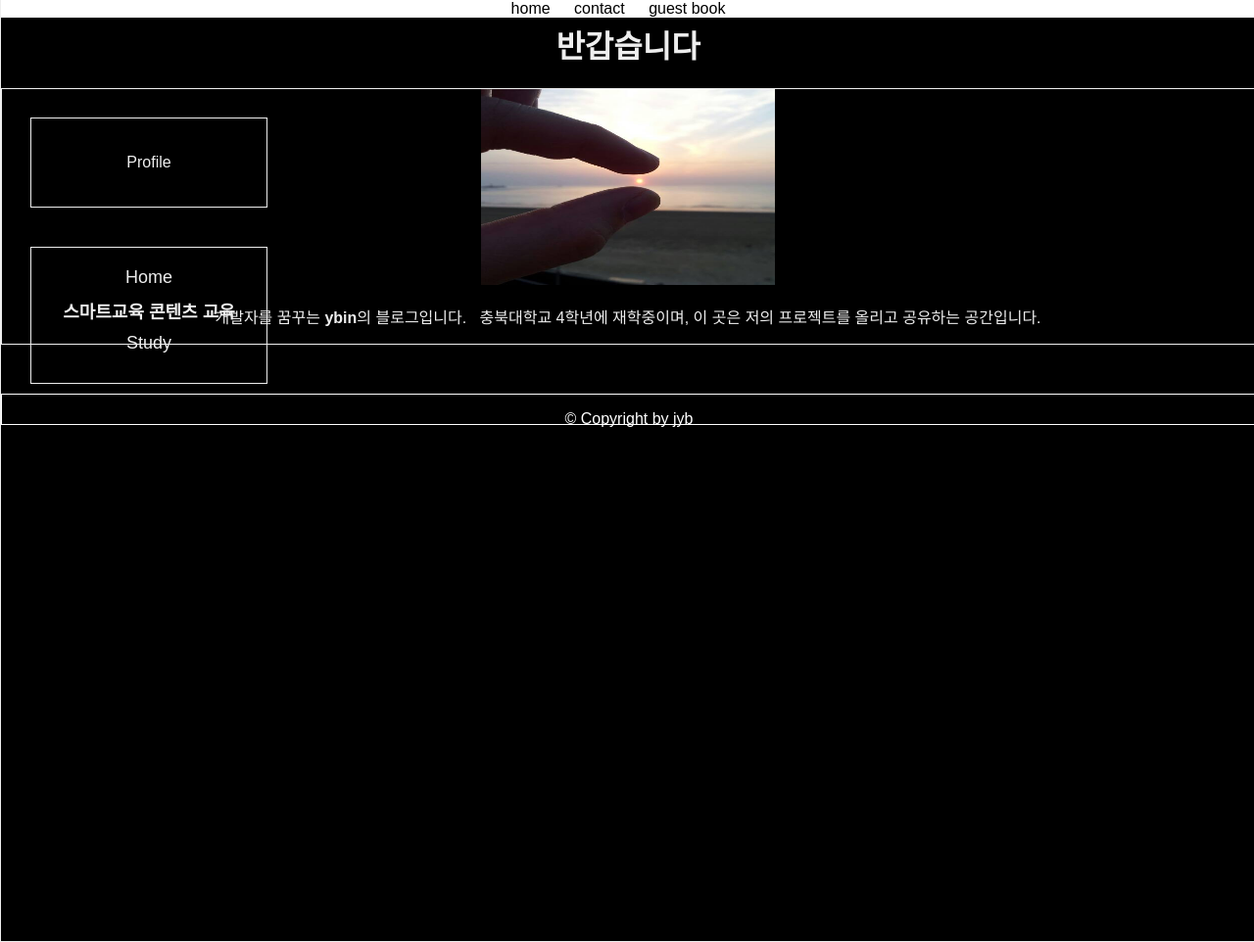
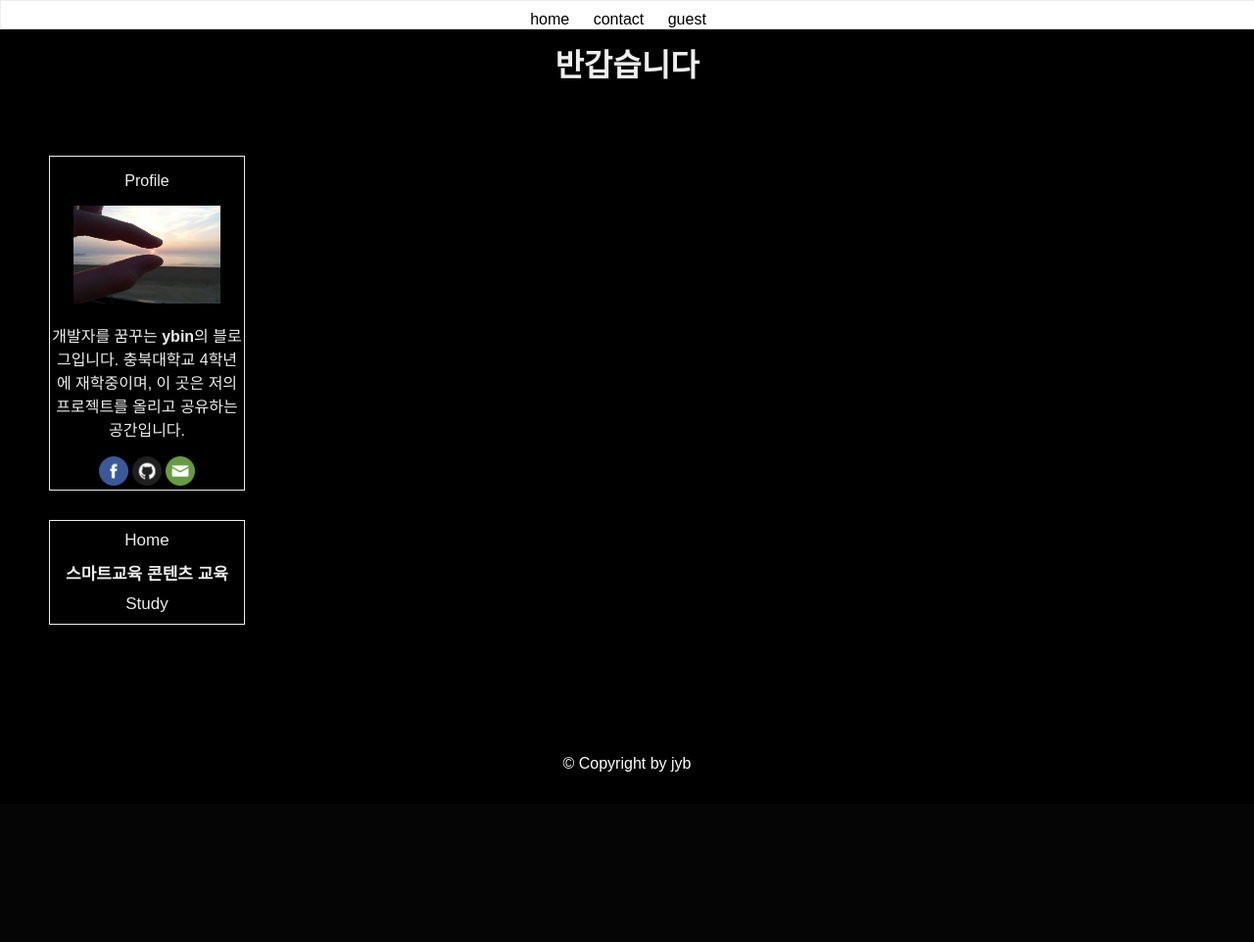
Before and after one commit to jyb0823/blog, a PHP site: page / in a window 1280 px wide. Shown: the whole page at 98% size. After the commit the page ends 788 px from the top, so only its background shows below. Run offline with PHP 8.4, Linux system fonts and the light colour scheme.

Commit message:
add images/email, facebook, github, top | add top navigation |add javascript about footer bottom fixed

```diff
--- a/index.html
+++ b/index.html
@@ -23,49 +23,82 @@
 <body>
  <div id="container">
  	<nav id="topNav">
-  		<a href="#">home</a>
-  		<a href="#">contact</a>
-  		<a href="#">guest book</a>
+ 	 <a href="/index.html">home</a>
+ 	 <a href="#" onclick="ready();">contact</a>
+ 	 <a href="#" onclick="ready();">guest</a>
  	</nav>
+
    <header>
      <h1>반갑습니다</h1>
+     <a name="top"></a>
    </header>
 
-    <aside id="profile">
+   <aside>
+       <div id="profile">
            <p>Profile</p>
-    </aside>
+           <img src="images/profile.jpg" style="width:150px; height:100px" alt="my profile image">
+           <p>개발자를 꿈꾸는 <strong>ybin</strong>의 블로그입니다. 충북대학교 4학년에 재학중이며, 이 곳은 저의 프로젝트를 올리고 공유하는 공간입니다.</p>
+           <div id="socialMediaIcon">
+             <a href="http://facebook.com/jyb0823"><img src="images/facebook.png" style="width:30px; height: 30px" alt=m"facebook"></a>
+             <a href="http://github.com/jyb0823"><img src="images/github.png" style="width:30px; height: 30px" alt=m"github"></a>
+             <a href="mailto:jyb0823@gmail.com"><img src="images/email.png" style="width:30px; height: 30px" alt=m"gmail"></a>
+          </div>
+       </div>
 
-    <aside id="navigator">
        <nav>
            <ul class="topMenu">
                <li><a href="/">Home</a></li>
                <li>
                    <a href="#"><b>스마트교육 콘텐츠 교육</b></a>
                    <ul class="subMenu">
-        				<li><a href="#">Web Programming</a></li>
-        				<li><a href="#">Java</a></li>
-        				<li><a href="#">MySQL</a></li>
-        				<li><a href="#">Android</a></li>
+                       <li><a href="#" onclick="ready();">Web Programming</a></li>
+                       <li><a href="#" onclick="ready();">Java</a></li>
+                       <li><a href="#" onclick="ready();">MySQL</a></li>
+                       <li><a href="#" onclick="ready();">Android</a></li>
                    </ul>
                </li>
-        		<li><a href="#">Study</a></li>
+               <li><a href="#" onclick="ready();">Study</a></li>
 
            </ul>
        </nav>
+
    </aside>
 
+   <article id="smartContet">
+
+   </article>
+
+   <article id="study">
+
+   </article>
+
    <section>
-    	<img src="images/profile.jpg" style="width:300px; height:200px" alt="my profile image">
-        <p>개발자를 꿈꾸는 <strong>ybin</strong>의 블로그입니다. &nbsp; 충북대학교 4학년에 재학중이며, 이 곳은 저의 프로젝트를 올리고 공유하는 공간입니다.</p>
+
    </section>
-
-    <div>
 
  </div>
 
-    <footer>
+ <div id="footer">
      <p>&copy; Copyright  by jyb</p>
-    </footer>
  </div>
+
+ <script>
+  var Height_Index = Number(document.getElementById("container").clientHeight); // Min-Height를 지정해 주기 위해 기존 Default Height를 저장
+  window.onload  = changeContentSize;          // Window 창 로드시
+  window.onresize  = changeContentSize;          // Window 창 크기를 조정할때마다
+  function changeContentSize() {
+   var Height_Window   = Number(document.documentElement.clientHeight);   // Window 창 높이
+   var Height_Footer   = Number(document.getElementById("footer").clientHeight); // Footer 높이 구하기
+   var ContentTop = Height_Window - Height_Footer - 5;          // 5 = Margin + Padding + Border of Top, Bottom
+   document.getElementById("container").style.minHeight = Height_Index + 'px';     // container에 Min-Height 적용
+   document.getElementById("container").style.height = ContentTop + "px";      // container 높이 변경
+  }
+
+  //////////////////////////////////////////////////////////////////////
+
+function ready() {
+alert("아직 준비중입니다...");
+}
+ </script>
 </body>
 </html>
--- a/styles/style.css
+++ b/styles/style.css
@@ -1,3 +1,4 @@
+/* Initialize */
 html {
 font-family: Arial, Verdana, Helvetica, sans-serif;
 margin: 0 auto;
@@ -7,16 +8,25 @@ html {
 body {
 background-color: #000000;
 color: #eee;
-	border: 1px solid;
 margin: 0 auto;
 padding: 0;
 width: 100%;
-	height: 960px;
 text-align: center;
 }
+
+
+ul {
+list-style: none;
+margin: 0px;
+padding: 0px;
+
+}
+
+/**********************************************************************/
 #container {
 position: relative;
 }
+
 #topNav {
 position: fixed;
 top: 0px;
@@ -31,18 +41,10 @@ body {
 margin-right: 20px;
 }
 
-ul {
-	list-style: none;
-	margin: 0px;
-	padding: 0px;
-
+header {
+margin-top: 10px;
+padding-top: 10px;
 }
-
-.topMenu > li {
-	padding-bottom: 10px;
-	font-size: 18px;
-}
-
 a {
 text-decoration: none;
 color: #eee;
@@ -51,6 +53,36 @@ a {
 a:hover {
 background-color: #D3D6DB;
 color: #000000;
+}
+
+
+aside {
+position: absolute;
+float: left;
+width: 200px;
+padding: 20px;
+margin: 30px;
+}
+
+#profile {
+margin-bottom: 30px;
+border: 1px solid;
+}
+
+#socialMediaIcon > a:hover {
+background-color: #000000;
+}
+
+
+/* Navigation */
+nav {
+border: 1px solid;
+padding-top: 10px;
+}
+
+.topMenu > li {
+padding-bottom: 10px;
+font-size: 17px;
 }
 
 .topMenu > li:hover li {
@@ -64,35 +96,33 @@ a:hover {
 
 }
 
-#profile {
-	position: absolute;
-	float: left;
-	border: 1px solid;
-	width: 200px;
-	padding: 20px;
-	margin: 30px;
+section {
+position: relative;
 }
 
-#navigator {
-	position: absolute;
-	float: left;
-	border: 1px solid;
-	width: 200px;
-	top: 200px;
-	padding: 20px;
-	margin: 30px;
+#backToTop {
+ position:relative;
+ width:1000px;
+ margin:0 auto;
+ z-index: 1000;
 }
 
-section {
-	border: 1px solid;
+img:hover {
+opacity: 0.8;
+filter: alpha(opacity=80);
 }
 
-footer {
+#backToTop {
+position: absolute;
+float: right;
+bottom: 10px;
+}
+/* Footer */
+#footer {
 background-color: #000000;
-	border: 1px solid;
 color: #FFFFFF;
 width: 100%;
-	height: 30px;
+height: 50px;
+margin: 0 auto;
 text-align: center;
-	margin-top: 50px;
 }
```
Also changed, not shown: images/email.png (added), images/facebook.png (added), images/github.png (added), images/top.png (added). Lines whose indentation alone changed are shown as unchanged.
